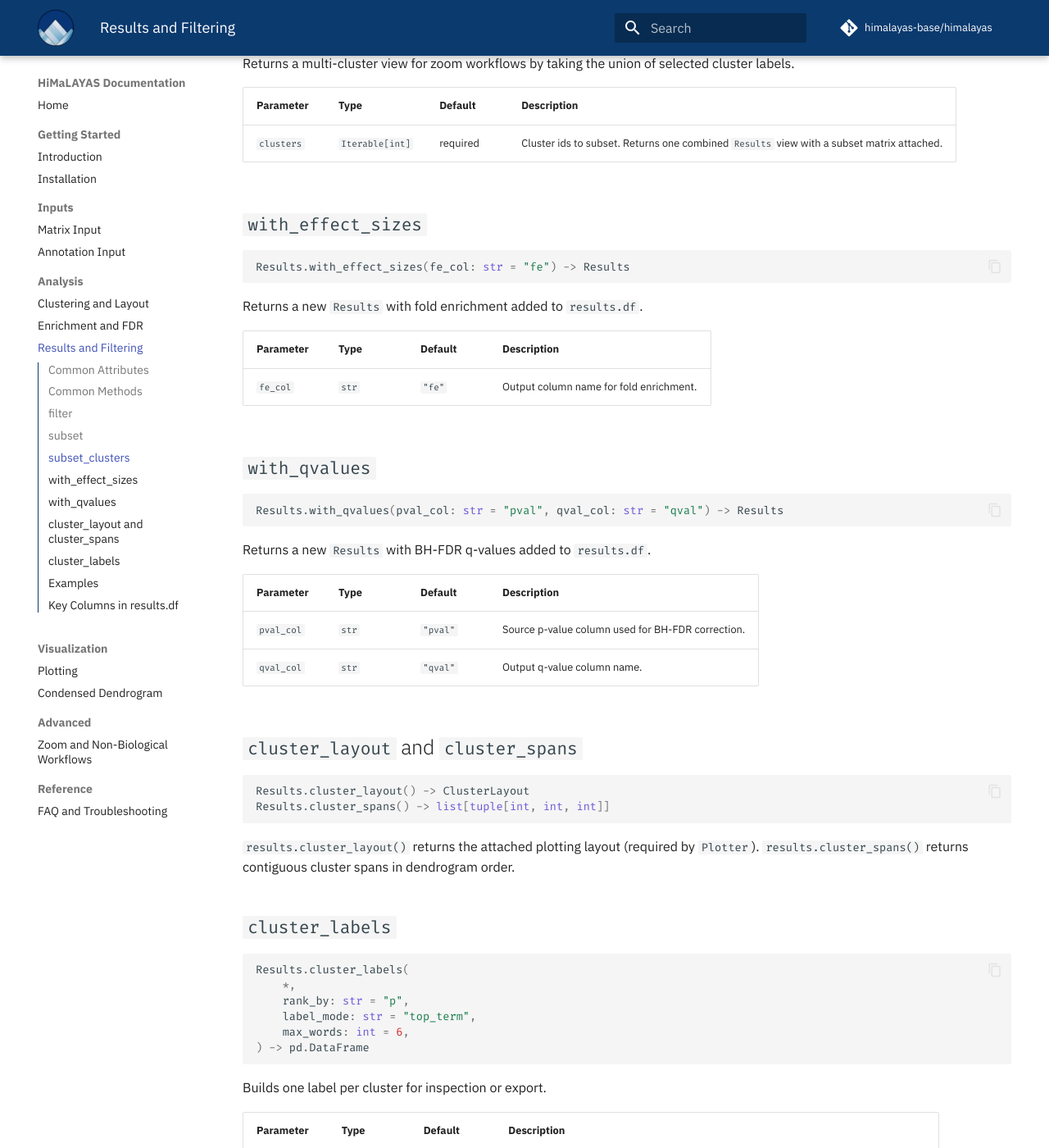
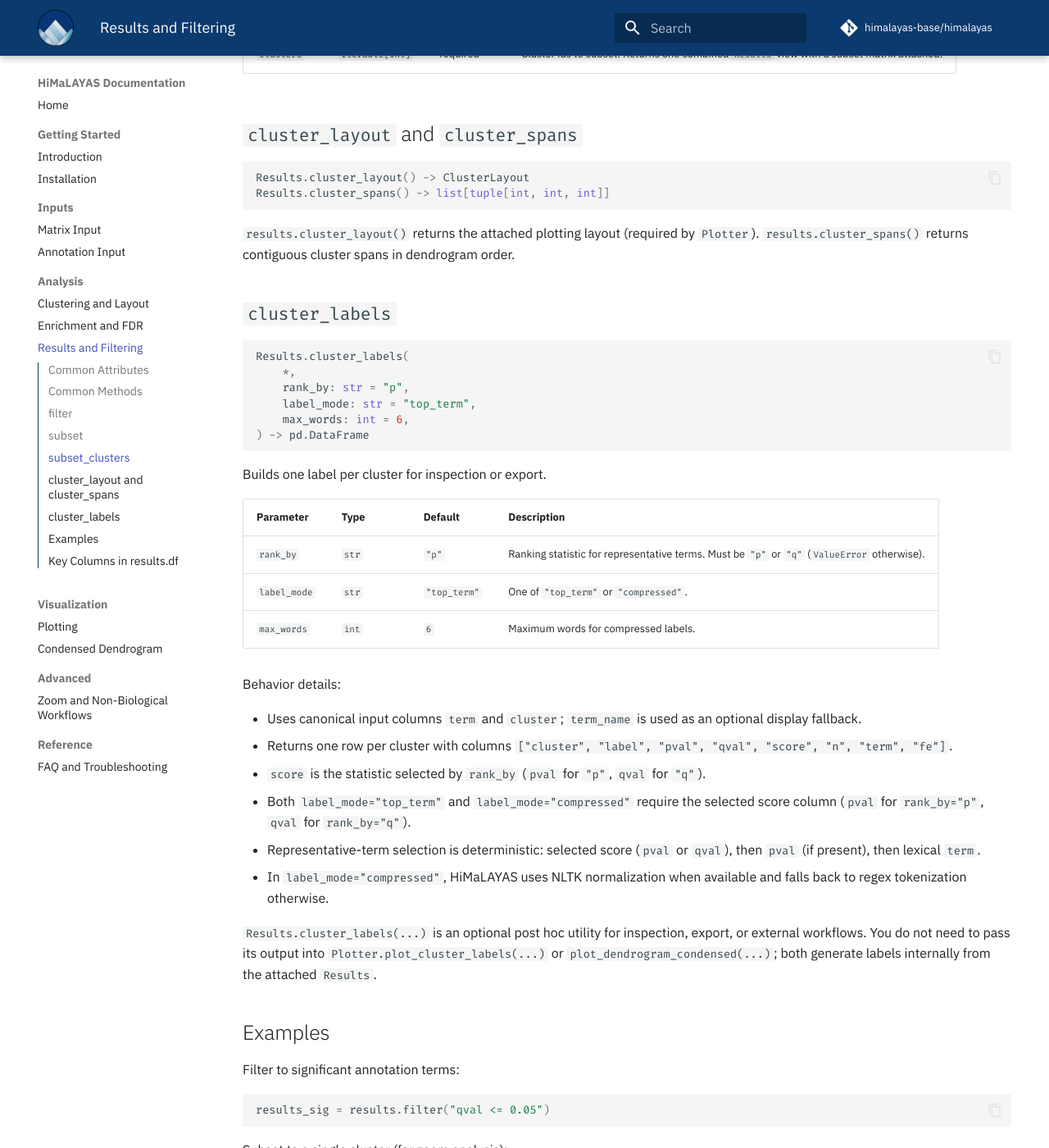
Before and after one commit to himalayas-base/himalayas-docs, an MkDocs documentation site: the page built from docs/6_results.md, in a window 1280 px wide and 1400 px high, scrolled down 2434 px. Shown: the whole window at 82% size. Built offline with MkDocs 1.6.1 and Material for MkDocs 9.7.7, drawn with Linux system fonts in a browser that asks for light colours; comment, search, counter and statistics services are not loaded; some of the changed text lies outside the part shown.

Commit message:
simplify docs; remove internal methods

````diff
--- a/docs/6_results.md
+++ b/docs/6_results.md
@@ -22,8 +22,6 @@
 Results.filter(expr: str, **kwargs: Any) -> Results
 Results.subset(cluster: int) -> Results
 Results.subset_clusters(clusters: Iterable[int]) -> Results
-Results.with_effect_sizes(fe_col: str = "fe") -> Results
-Results.with_qvalues(pval_col: str = "pval", qval_col: str = "qval") -> Results
 Results.cluster_layout() -> ClusterLayout
 Results.cluster_spans() -> list[tuple[int, int, int]]
 Results.cluster_labels(
@@ -39,8 +37,6 @@ Results.cluster_labels(
 | `results.filter(...)` | Returns a new `Results` filtered by a query expression on `results.df`. |
 | `results.subset(...)` | Returns a single-cluster view for zoom workflows (with subset matrix attached). |
 | `results.subset_clusters(...)` | Returns a multi-cluster view for zoom workflows by taking the union of selected cluster labels. |
-| `results.with_effect_sizes(...)` | Returns a new `Results` with fold enrichment added to `results.df`. |
-| `results.with_qvalues(...)` | Returns a new `Results` with BH-FDR q-values added to `results.df`. |
 | `results.cluster_layout()` | Returns the attached plotting layout (required by `Plotter`). |
 | `results.cluster_spans()` | Returns contiguous cluster spans in dendrogram order. |
 | `results.cluster_labels(...)` | Builds one label per cluster for inspection or export. |
@@ -81,31 +77,6 @@ Returns a multi-cluster view for zoom workflows by taking the union of selected
 | Parameter | Type | Default | Description |
 | --- | --- | --- | --- |
 | `clusters` | `Iterable[int]` | required | Cluster ids to subset. Returns one combined `Results` view with a subset matrix attached. |
-
-## `with_effect_sizes`
-
-```python
-Results.with_effect_sizes(fe_col: str = "fe") -> Results
-```
-
-Returns a new `Results` with fold enrichment added to `results.df`.
-
-| Parameter | Type | Default | Description |
-| --- | --- | --- | --- |
-| `fe_col` | `str` | `"fe"` | Output column name for fold enrichment. |
-
-## `with_qvalues`
-
-```python
-Results.with_qvalues(pval_col: str = "pval", qval_col: str = "qval") -> Results
-```
-
-Returns a new `Results` with BH-FDR q-values added to `results.df`.
-
-| Parameter | Type | Default | Description |
-| --- | --- | --- | --- |
-| `pval_col` | `str` | `"pval"` | Source p-value column used for BH-FDR correction. |
-| `qval_col` | `str` | `"qval"` | Output q-value column name. |
 
 ## `cluster_layout` and `cluster_spans`
 
````
Also changed, not shown: other parts of docs/6_results.md (+1 -1 lines).
